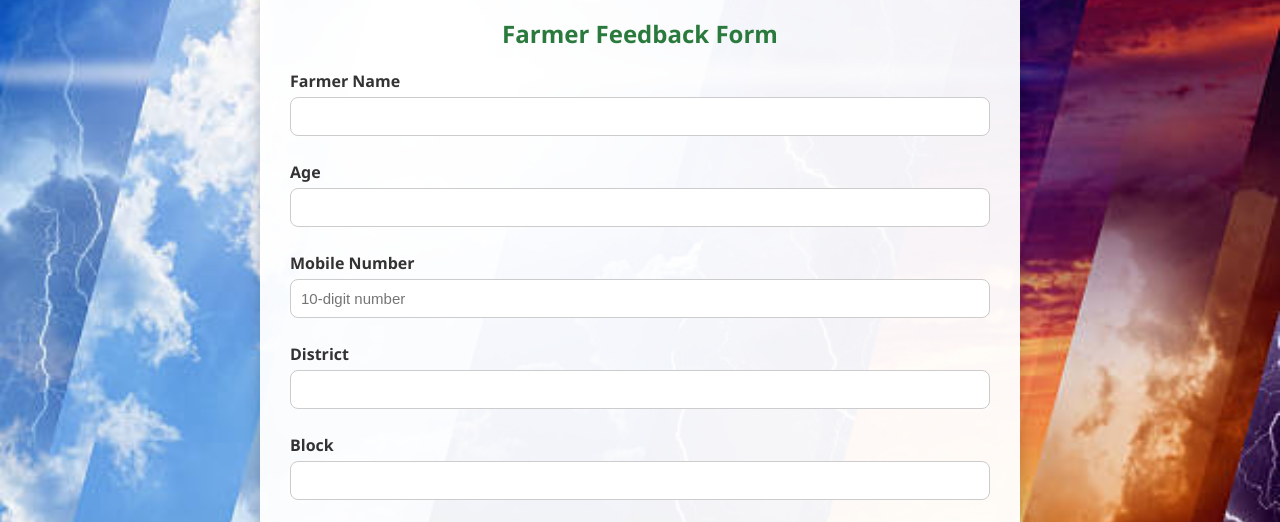
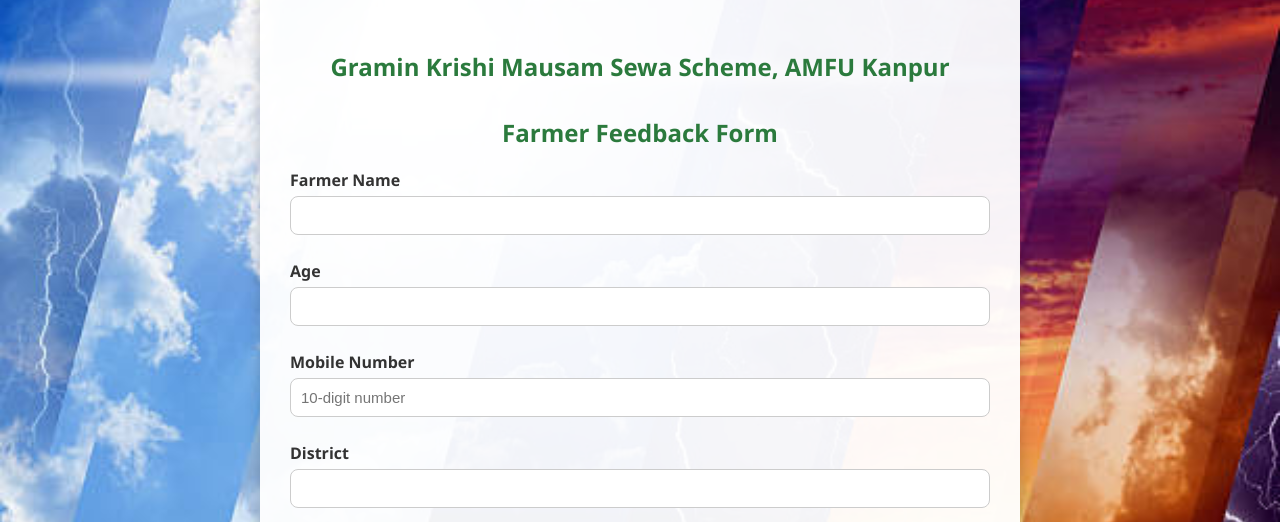
Before and after one commit to Shivam-gkms/farmer_feedback, a plain HTML site: page index.html in a window 1280 px wide. Shown: the part 210-732 px from the top of the page. Drawn offline with nearby package versions, Linux system fonts and the light colour scheme.

Commit message:
Update index.html

```diff
--- a/index.html
+++ b/index.html
@@ -3,7 +3,7 @@
 <head>
   <meta charset="UTF-8" />
   <meta name="viewport" content="width=device-width, initial-scale=1.0"/>
-  <title>Farmer Feedback Portal</title>
+  <title>Farmer Feedback</title>
   <script src="https://cdnjs.cloudflare.com/ajax/libs/jspdf/2.5.1/jspdf.umd.min.js"></script>
   <style>
     body {
@@ -115,7 +115,8 @@
     <img src="CSAUA&TKanpur LOGO.png" alt="CSAUA&T Logo">
   </div>
 
-  <h2>Farmer Feedback Form</h2>
+  <h2><br> Gramin Krishi Mausam Sewa Scheme, AMFU Kanpur <br>
+<br>Farmer Feedback Form <br></h2>
 
   <form id="feedbackForm">
     <label for="name">Farmer Name</label>
```
